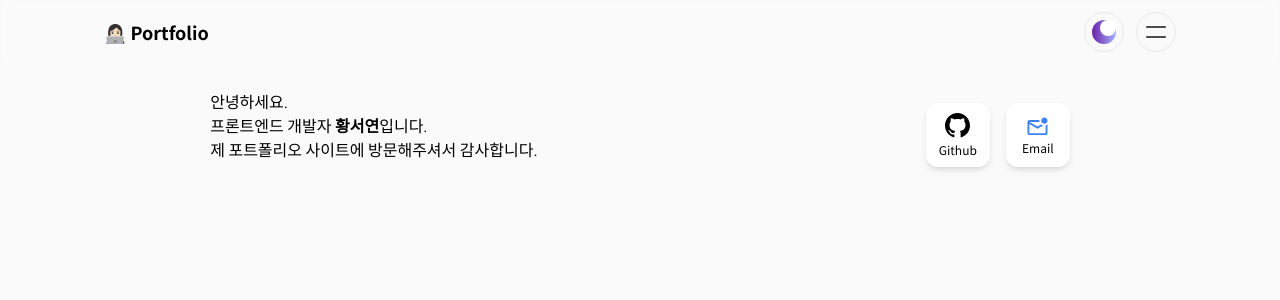
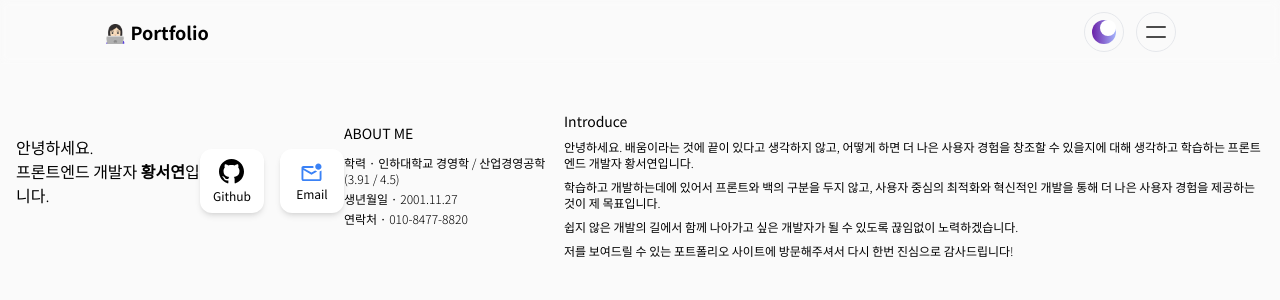
Before and after one commit to winternotseason/my-portfolio, a Next.js app: page /home in a window 1280 px wide. Shown: the top 300 px of the page. Built offline with nearby package versions, Linux system fonts and the light colour scheme.

Commit message:
introduce

```diff
--- /dev/null
+++ b/app/home/_component/Introduce.tsx
@@ -0,0 +1,7 @@
+import React from "react";
+
+const Introduce = () => {
+  return <div></div>;
+};
+
+export default Introduce;
--- a/app/home/page.tsx
+++ b/app/home/page.tsx
@@ -11,7 +11,7 @@ const Home = () => {
     }, 6000);
   }, []);
   return (
-    <div className="flex flex-col justify-center items-center px-4">
+    <div className="flex flex-col px-4">
       <div className="w-full justify-around flex flex-col md:flex-row font-light mt-5">
         {/* 소개 */}
         <div className="flex flex-col justify-center">
@@ -20,9 +20,8 @@ const Home = () => {
             프론트엔드 개발자 <span className="font-semibold">황서연</span>
             입니다.
           </p>
-          <p>제 포트폴리오 사이트에 방문해주셔서 감사합니다.</p>
         </div>
-        {/* 깃허브, 이메일 */}
+        {/* 깃허브, 이메일 아이콘 */}
         <div className="flex items-center mt-5 space-x-4">
           <div className="group flex flex-col justify-center items-center w-16 h-16 rounded-xl bg-white shadow-md hover:bg-black/90 transition-colors duration-300 cursor-pointer">
             <svg
@@ -53,6 +52,31 @@ const Home = () => {
             </p>
           </div>
         </div>
+        {/* Introduce */}
+        <div className="mt-10 flex flex-col items-start space-y-1">
+          <h1 className="font-medium text-sm mb-2">ABOUT ME</h1>
+          <p className="text-xs">
+            <span className="font-medium">학력 · </span>인하대학교 경영학 /
+            산업경영공학 (3.91 / 4.5)
+          </p>
+          <p className="text-xs">
+            <span className="font-medium">생년월일 · </span>2001.11.27
+          </p>
+          <p className="text-xs">
+            <span className="font-medium">연락처 · </span>010-8477-8820
+          </p>
+        </div>
+        <div className="mt-7 text-xs">
+          <h1 className="font-medium text-sm mb-2">Introduce</h1>
+          <p>안녕하세요. 배움이라는 것에 끝이 있다고 생각하지 않고, 어떻게 하면 더 나은
+            사용자 경험을 창조할 수 있을지에 대해 생각하고 학습하는 프론트엔드 개발자 황서연입니다.
+          </p>
+          <p className="mt-2">학습하고 개발하는데에 있어서 프론트와 백의 구분을 두지 않고, 사용자 중심의 최적화와 혁신적인 개발을 통해
+            더 나은 사용자 경험을 제공하는 것이 제 목표입니다.
+          </p>
+        <p className="mt-2">쉽지 않은 개발의 길에서 함께 나아가고 싶은 개발자가 될 수 있도록 끊임없이 노력하겠습니다.</p>
+        <p className="mt-2">저를 보여드릴 수 있는 포트폴리오 사이트에 방문해주셔서 다시 한번 진심으로 감사드립니다!</p>
+        </div>
       </div>
     </div>
   );
```
